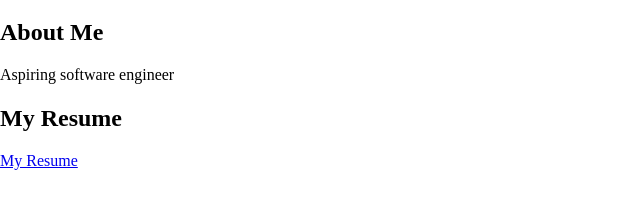
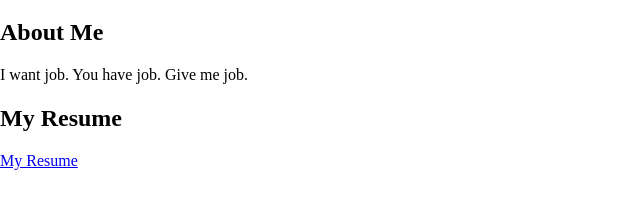
Before and after one commit to r-tafete/r-tafete.github.io, a plain HTML site: page index.html in a window 1280 px wide. Shown: the part 293-502 px from the top of the page, 0-640 px from the left. Drawn offline with nearby package versions, Linux system fonts and the light colour scheme.

Commit message:
Update index.html

```diff
--- a/index.html
+++ b/index.html
@@ -54,7 +54,7 @@
     <!-- About Me -->
     <section class="about-me" id="about-me">
         <h2 class="section__title section__title--about-me">About Me</h2>
-        <p class="section__subtitle section__subtitle--about-me">Aspiring software engineer</p>
+        <p class="section__subtitle section__subtitle--about-me">I want job. You have job. Give me job.</p>
 
         <div class="about-me__body">
             <p></p>
```
